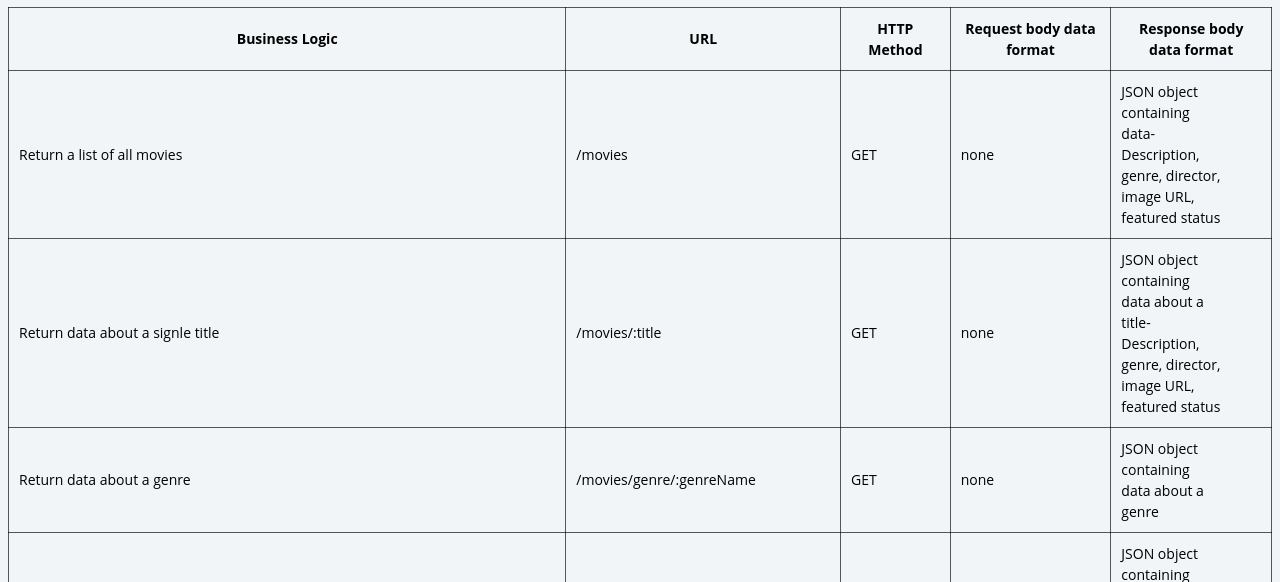
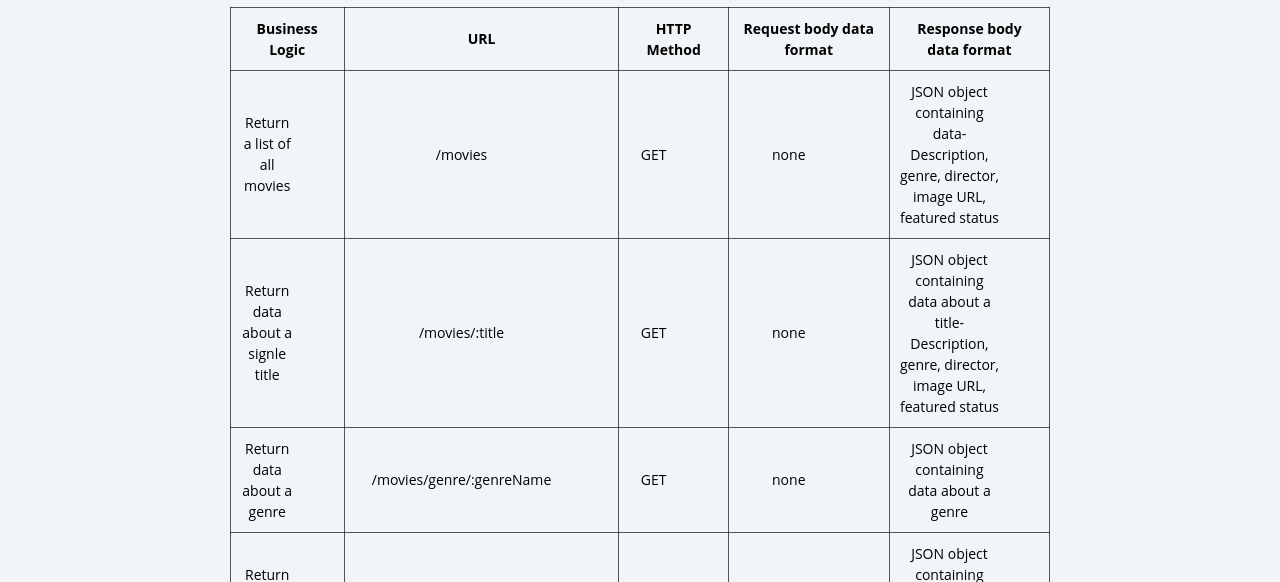
Before and after one commit to TKTamir/Movie_API, a website: page public/documentation.html in a window 1280 px wide. Shown: the part 218-800 px from the top of the page. Drawn offline with Linux system fonts and the light colour scheme.

Commit message:
Adjust styling

```diff
--- a/public/styles.css
+++ b/public/styles.css
@@ -20,6 +20,7 @@ body {
     color: var(--clr-grey-1);
     line-height: 1.5;
     font-size: 0.875rem;
+    text-align: center;
   }
 
 h1,
@@ -32,15 +33,18 @@ h2 {
 }
 h1 {
     font-size: 3rem;
+
   }
   h2 {
     font-size: 2rem;
   }
 
 .table, th, td{
-    width: 100%;
+    width: 50%;
+    height: 40%;
     border: 1px solid rgba(0, 0, 0, 0.651);
     border-collapse: collapse;
+    margin:auto;
 
   }
 
```
